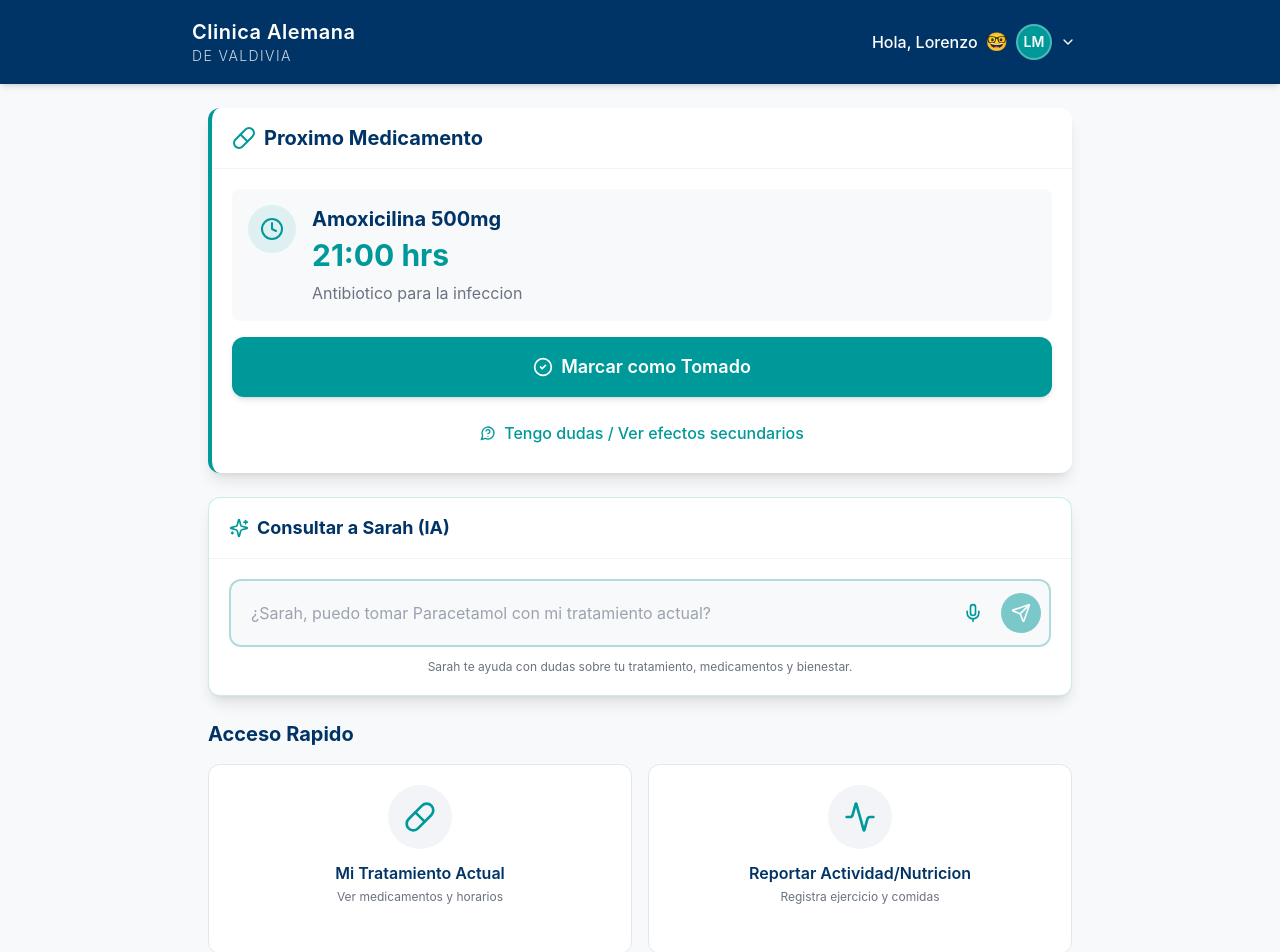
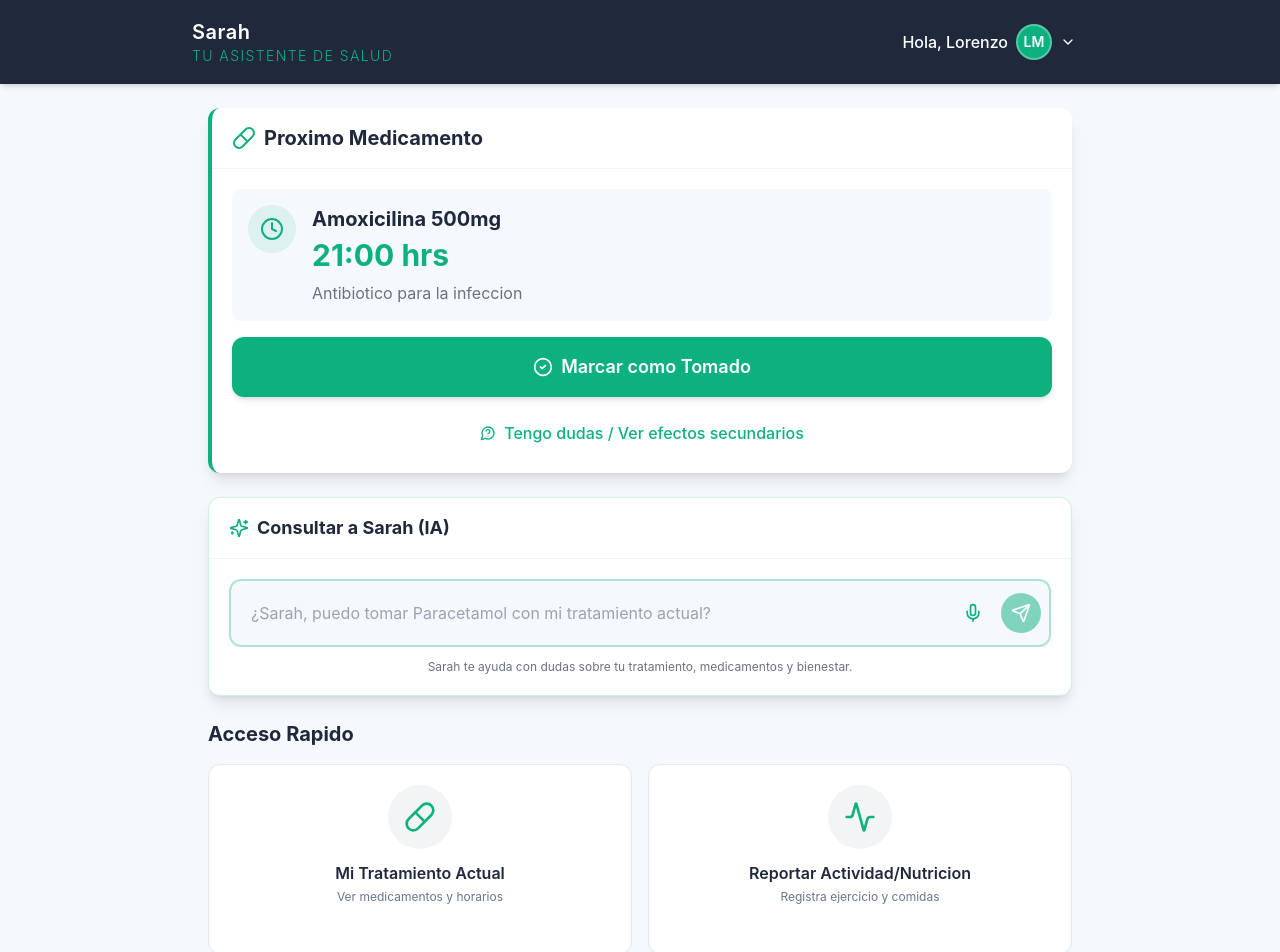
Before and after one commit to Proyecto-Sarah-AI/sarah-ui-paciente, a React (Vite) app: page /home in a window 1280 px wide. Shown: the top 952 px of the page. Built offline with nearby package versions, Linux system fonts and the light colour scheme.

Commit message:
Reconfiguracion de docker-compose, eliminacion de logos y nueva paleta de colores

```diff
--- a/src/App.jsx
+++ b/src/App.jsx
@@ -7,11 +7,11 @@ import Home from './pages/home/Home'
 function App() {
   return (
     <Routes>
-      <Route path="/" element={<Navigate to="/consent" replace />} />
+      <Route path="/" element={<Navigate to="/login" replace />} />
       <Route path="/consent" element={<Consent />} />
       <Route path="/login" element={<Login />} />
       <Route path="/home" element={<Home />} />
-      <Route path="*" element={<Navigate to="/consent" replace />} />
+      <Route path="*" element={<Navigate to="/login" replace />} />
     </Routes>
   )
 }
--- a/src/index.css
+++ b/src/index.css
@@ -2,16 +2,21 @@
 @tailwind components;
 @tailwind utilities;
 :root {
-  --ca-navy:       #003366;
-  --ca-teal:       #009EB6;
-  --ca-teal-dark:  #007A8E;
-  --ca-teal-light: #E6F6F9;
+  --ca-bg:         #f5f8fd;
+  --ca-bg-secondary: #dfe2e8;
+  --ca-text:       #1f293b;
+  --ca-text-secondary: #67778c;
+  --ca-accent:     #0db17f;
+  --ca-accent-hover: #17785a;
+  --ca-navy:       #1f293b;
+  --ca-teal:       #0db17f;
+  --ca-teal-dark:  #17785a;
+  --ca-teal-light: #e8f7f2;
   --ca-white:      #FFFFFF;
-  --ca-gray-light: #F4F7FA;
-  --ca-gray:       #7A8EA3;
-  --ca-gray-dark:  #3A4A5C;
-  --ca-text:       #1A2C3D;
-  --ca-disabled:   #B0BEC8;
+  --ca-gray-light: #f5f8fd;
+  --ca-gray:       #67778c;
+  --ca-gray-dark:  #1f293b;
+  --ca-disabled:   #9ba5b3;
 }
 
 *, *::before, *::after {
@@ -26,7 +31,7 @@ html, body, #root {
 
 body {
   font-family: 'Inter', 'Segoe UI', Arial, sans-serif;
-  background-color: var(--ca-gray-light);
+  background-color: var(--ca-bg);
   color: var(--ca-text);
   min-height: 100vh;
 }
--- a/src/pages/consent/Consent.jsx
+++ b/src/pages/consent/Consent.jsx
@@ -18,7 +18,7 @@ export default function Consent() {
       await new Promise((resolve) => setTimeout(resolve, 1500))
       localStorage.setItem('sarah_consent_status', 'accepted')
       localStorage.setItem('sarah_consent_timestamp', new Date().toISOString())
-      window.location.assign('/login')
+      window.location.assign('/home')
     } finally {
       setLoading(false)
     }
@@ -26,19 +26,6 @@ export default function Consent() {
 
   return (
     <div className="consent-container">
-      <header className="consent-header">
-        <div className="consent-logo-block">
-          <svg className="consent-logo-icon" viewBox="0 0 40 40" xmlns="http://www.w3.org/2000/svg" aria-hidden="true">
-            <circle cx="20" cy="20" r="20" fill="#FFFFFF" fillOpacity="0.15" />
-            <path d="M20 8 L22 17 H31 L24 23 L27 32 L20 26 L13 32 L16 23 L9 17 H18 Z" fill="#FFFFFF" />
-          </svg>
-          <div>
-            <span className="consent-logo-name">Clínica Alemana</span>
-            <span className="consent-logo-sub">de Valdivia</span>
-          </div>
-        </div>
-      </header>
-
       <main className="consent-card">
         <div className="consent-card-accent" aria-hidden="true" />
 
@@ -69,8 +56,7 @@ export default function Consent() {
             </p>
             <p>
               Usted tiene derecho a acceder, rectificar y cancelar sus datos personales en
-              cualquier momento, comunicándose directamente con el equipo de la Clínica Alemana
-              de Valdivia.
+              cualquier momento, comunicándose directamente con el equipo médico.
             </p>
             <p>
               El uso de este sistema es voluntario. Puede interrumpir su participación en
@@ -136,9 +122,6 @@ export default function Consent() {
         </div>
       </main>
 
-      <footer className="consent-footer">
-        <p>© {new Date().getFullYear()} Clínica Alemana de Valdivia · Todos los derechos reservados</p>
-      </footer>
     </div>
   )
 }
--- a/src/pages/home/Home.jsx
+++ b/src/pages/home/Home.jsx
@@ -22,14 +22,14 @@ function DashboardHeader({ onLogout }) {
   const [isDropdownOpen, setIsDropdownOpen] = useState(false)
 
   return (
-    <header className="w-full bg-[#003366] text-white py-4 px-4 md:px-6 sticky top-0 z-50 shadow-md">
+    <header className="w-full bg-[#1f293b] text-white py-4 px-4 md:px-6 sticky top-0 z-50 shadow-md">
       <div className="max-w-4xl mx-auto flex items-center justify-between">
         <div className="flex flex-col">
           <span className="text-lg md:text-xl font-semibold tracking-wide">
-            Clinica Alemana
+            Sarah
           </span>
-          <span className="text-xs md:text-sm text-white/80 font-light tracking-widest uppercase">
-            de Valdivia
+          <span className="text-xs md:text-sm text-[#0db17f] font-light tracking-widest uppercase">
+            Tu Asistente de Salud
           </span>
         </div>
 
@@ -41,10 +41,8 @@ function DashboardHeader({ onLogout }) {
             <span className="text-sm md:text-base font-medium hidden sm:inline">
               Hola, Lorenzo
             </span>
-            <span className="text-lg" role="img" aria-label="nerd face">
-              🤓
-            </span>
-            <div className="h-9 w-9 rounded-full border-2 border-white/30 bg-[#009999] flex items-center justify-center text-white text-sm font-semibold">
+
+            <div className="h-9 w-9 rounded-full border-2 border-white/30 bg-[#0db17f] flex items-center justify-center text-white text-sm font-semibold">
               LM
             </div>
             <ChevronDown className={`h-4 w-4 transition-transform ${isDropdownOpen ? 'rotate-180' : ''}`} />
@@ -103,10 +101,10 @@ function MedicationWidget() {
   const [isTaken, setIsTaken] = useState(false)
 
   return (
-    <div className="bg-white rounded-xl border-l-4 border-l-[#009999] shadow-lg overflow-hidden">
+    <div className="bg-white rounded-xl border-l-4 border-l-[#0db17f] shadow-lg overflow-hidden">
       <div className="px-5 py-4 border-b border-gray-100">
-        <h2 className="flex items-center gap-2 text-[#003366] text-lg md:text-xl font-bold">
-          <Pill className="h-5 w-5 md:h-6 md:w-6 text-[#009999]" />
+        <h2 className="flex items-center gap-2 text-[#1f293b] text-lg md:text-xl font-bold">
+          <Pill className="h-5 w-5 md:h-6 md:w-6 text-[#0db17f]" />
           Proximo Medicamento
         </h2>
       </div>
@@ -131,15 +129,15 @@ function MedicationWidget() {
           </div>
         ) : (
           <>
-            <div className="flex items-start gap-4 p-4 bg-[#F7F9FB] rounded-lg">
-              <div className="rounded-full bg-[#009999]/10 p-3 shrink-0">
-                <Clock className="h-6 w-6 text-[#009999]" />
+            <div className="flex items-start gap-4 p-4 bg-[#f5f8fd] rounded-lg">
+              <div className="rounded-full bg-[#0db17f]/10 p-3 shrink-0">
+                <Clock className="h-6 w-6 text-[#0db17f]" />
               </div>
               <div className="flex-1 min-w-0">
-                <h3 className="text-lg md:text-xl font-bold text-[#003366]">
+                <h3 className="text-lg md:text-xl font-bold text-[#1f293b]">
                   Amoxicilina 500mg
                 </h3>
-                <p className="text-2xl md:text-3xl font-bold text-[#009999] mt-1">
+                <p className="text-2xl md:text-3xl font-bold text-[#0db17f] mt-1">
                   21:00 hrs
                 </p>
                 <p className="text-sm md:text-base text-gray-500 mt-2">
@@ -150,13 +148,13 @@ function MedicationWidget() {
 
             <button
               onClick={() => setIsTaken(true)}
-              className="w-full flex items-center justify-center gap-2 bg-[#009999] hover:bg-[#007777] text-white text-base md:text-lg font-semibold py-4 rounded-xl shadow-md transition-all hover:scale-[1.02] active:scale-[0.98]"
+              className="w-full flex items-center justify-center gap-2 bg-[#0db17f] hover:bg-[#17785a] text-white text-base md:text-lg font-semibold py-4 rounded-xl shadow-md transition-all hover:scale-[1.02] active:scale-[0.98]"
             >
               <CheckCircle2 className="h-5 w-5" />
               Marcar como Tomado
             </button>
 
-            <button className="flex items-center justify-center gap-2 w-full text-[#009999] hover:text-[#007777] text-sm md:text-base font-medium py-2 transition-colors hover:underline underline-offset-4">
+            <button className="flex items-center justify-center gap-2 w-full text-[#0db17f] hover:text-[#17785a] text-sm md:text-base font-medium py-2 transition-colors hover:underline underline-offset-4">
               <MessageCircleQuestion className="h-4 w-4" />
               Tengo dudas / Ver efectos secundarios
             </button>
@@ -180,22 +178,22 @@ function AIAssistantInput() {
   }
 
   return (
-    <div className="bg-white rounded-xl shadow-lg border border-[#009999]/20 overflow-hidden">
+    <div className="bg-white rounded-xl shadow-lg border border-[#0db17f]/20 overflow-hidden">
       <div className="px-5 py-4 border-b border-gray-100">
-        <h2 className="flex items-center gap-2 text-[#003366] text-base md:text-lg font-bold">
-          <Sparkles className="h-5 w-5 text-[#009999]" />
+        <h2 className="flex items-center gap-2 text-[#1f293b] text-base md:text-lg font-bold">
+          <Sparkles className="h-5 w-5 text-[#0db17f]" />
           Consultar a Sarah (IA)
         </h2>
       </div>
       <div className="p-5">
         <form onSubmit={handleSubmit} className="relative">
-          <div className="flex items-center gap-2 p-2 bg-[#F7F9FB] rounded-xl border-2 border-[#009999]/30 focus-within:border-[#009999] transition-colors">
+          <div className="flex items-center gap-2 p-2 bg-[#f5f8fd] rounded-xl border-2 border-[#0db17f]/30 focus-within:border-[#0db17f] transition-colors">
             <input
               type="text"
               value={query}
               onChange={(e) => setQuery(e.target.value)}
               placeholder="¿Sarah, puedo tomar Paracetamol con mi tratamiento actual?"
-              className="flex-1 bg-transparent border-none outline-none px-3 py-3 text-sm md:text-base text-[#1a1a2e] placeholder:text-gray-400"
+              className="flex-1 bg-transparent border-none outline-none px-3 py-3 text-sm md:text-base text-[#1f293b] placeholder:text-gray-400"
               aria-label="Pregunta a Sarah"
             />
             <button
@@ -204,7 +202,7 @@ function AIAssistantInput() {
               className={`shrink-0 h-10 w-10 rounded-full flex items-center justify-center transition-colors ${
                 isListening
                   ? 'bg-red-100 text-red-600 hover:bg-red-200'
-                  : 'hover:bg-[#009999]/10 text-[#009999]'
+                  : 'hover:bg-[#0db17f]/10 text-[#0db17f]'
               }`}
               aria-label={isListening ? 'Detener grabacion' : 'Iniciar grabacion de voz'}
             >
@@ -213,7 +211,7 @@ function AIAssistantInput() {
             <button
               type="submit"
               disabled={!query.trim()}
-              className="shrink-0 h-10 w-10 rounded-full bg-[#009999] hover:bg-[#007777] text-white flex items-center justify-center disabled:opacity-50 disabled:cursor-not-allowed transition-colors"
+              className="shrink-0 h-10 w-10 rounded-full bg-[#0db17f] hover:bg-[#17785a] text-white flex items-center justify-center disabled:opacity-50 disabled:cursor-not-allowed transition-colors"
               aria-label="Enviar pregunta"
             >
               <Send className="h-5 w-5" />
@@ -237,20 +235,20 @@ function AIAssistantInput() {
 function QuickAccessCard({ title, icon, href, description }) {
   return (
     <a href={href} className="block group">
-      <div className="h-full bg-white rounded-xl border border-gray-200 hover:shadow-lg transition-all duration-200 hover:border-[#009999]/50 hover:scale-[1.02] active:scale-[0.98] cursor-pointer">
+      <div className="h-full bg-white rounded-xl border border-gray-200 hover:shadow-lg transition-all duration-200 hover:border-[#0db17f]/50 hover:scale-[1.02] active:scale-[0.98] cursor-pointer">
         <div className="p-4 md:p-5 flex flex-col items-center text-center space-y-3">
-          <div className="rounded-full bg-[#003366]/5 p-4 group-hover:bg-[#009999]/10 transition-colors">
+          <div className="rounded-full bg-[#1f293b]/5 p-4 group-hover:bg-[#0db17f]/10 transition-colors">
             {icon}
           </div>
           <div className="space-y-1">
-            <h3 className="font-semibold text-[#003366] text-sm md:text-base leading-tight">
+            <h3 className="font-semibold text-[#1f293b] text-sm md:text-base leading-tight">
               {title}
             </h3>
             {description ? (
-              <p className="text-xs text-gray-500 hidden md:block">{description}</p>
+              <p className="text-xs text-[#67778c] hidden md:block">{description}</p>
             ) : null}
           </div>
-          <ChevronRight className="h-4 w-4 text-[#009999] opacity-0 group-hover:opacity-100 transition-opacity" />
+          <ChevronRight className="h-4 w-4 text-[#0db17f] opacity-0 group-hover:opacity-100 transition-opacity" />
         </div>
       </div>
     </a>
@@ -262,32 +260,32 @@ function QuickAccessGrid() {
     {
       title: 'Mi Tratamiento Actual',
       description: 'Ver medicamentos y horarios',
-      icon: <Pill className="h-7 w-7 md:h-8 md:w-8 text-[#009999]" />,
+      icon: <Pill className="h-7 w-7 md:h-8 md:w-8 text-[#0db17f]" />,
       href: '#tratamiento',
     },
     {
       title: 'Reportar Actividad/Nutricion',
       description: 'Registra ejercicio y comidas',
-      icon: <Activity className="h-7 w-7 md:h-8 md:w-8 text-[#009999]" />,
+      icon: <Activity className="h-7 w-7 md:h-8 md:w-8 text-[#0db17f]" />,
       href: '#actividad',
     },
     {
       title: 'Mis Avances y Adherencia',
       description: 'Seguimiento de tu progreso',
-      icon: <Target className="h-7 w-7 md:h-8 md:w-8 text-[#009999]" />,
+      icon: <Target className="h-7 w-7 md:h-8 md:w-8 text-[#0db17f]" />,
       href: '#avances',
     },
     {
       title: 'Contactar a mi Equipo Medico',
       description: 'Comunicacion directa',
-      icon: <Stethoscope className="h-7 w-7 md:h-8 md:w-8 text-[#009999]" />,
+      icon: <Stethoscope className="h-7 w-7 md:h-8 md:w-8 text-[#0db17f]" />,
       href: '#equipo-medico',
     },
   ]
 
   return (
     <section aria-labelledby="quick-access-title">
-      <h2 id="quick-access-title" className="text-lg md:text-xl font-bold text-[#003366] mb-4">
+      <h2 id="quick-access-title" className="text-lg md:text-xl font-bold text-[#1f293b] mb-4">
         Acceso Rapido
       </h2>
       <div className="grid grid-cols-2 gap-3 md:gap-4">
@@ -316,7 +314,7 @@ export default function Home() {
   }
 
   return (
-    <div className="min-h-screen bg-[#F7F9FB]">
+    <div className="min-h-screen bg-[#f5f8fd]">
       <DashboardHeader onLogout={handleLogout} />
 
       <main className="max-w-4xl mx-auto px-4 py-6 space-y-6">
@@ -332,11 +330,8 @@ export default function Home() {
         <QuickAccessGrid />
 
         <footer className="text-center py-6">
-          <p className="text-xs text-gray-500">
-            Sarah - Tu Companero de Salud Inteligente
-          </p>
-          <p className="text-xs text-gray-500 mt-1">
-            © 2026 Clinica Alemana de Valdivia
+          <p className="text-xs text-[#67778c]">
+            Sarah - Tu Asistente de Salud Inteligente
           </p>
         </footer>
       </main>
--- a/tailwind.config.js
+++ b/tailwind.config.js
@@ -1,16 +1,31 @@
 /** @type {import('tailwindcss').Config} */
 export default {
+  // Aquí le decimos a Tailwind en qué archivos debe buscar las clases
   content: [
     "./index.html",
     "./src/**/*.{js,ts,jsx,tsx}",
   ],
+  darkMode: 'class',
   theme: {
     extend: {
       colors: {
-        // Aquí podrías agregar los colores exactos de la clínica si quieres ser pro
-        primary: "#004a99",
-        secondary: "#009999",
-      }
+        brand: {
+          background: "#f5f8fd",
+          surface: "#dfe2e8",
+          primary: "#1f293b",
+          secondary: "#67778c",
+          accent: "#0db17f",
+          hover: "#17785a",
+          dark: {
+            background: "#1f273a",
+            surface: "#1c2436",
+            primary: "#f1f6fa",
+            secondary: "#90a1b2",
+            accent: "#35b498",
+            hover: "#12956c",
+          }
+        }
+      },
     },
   },
   plugins: [],
```
Also changed, not shown: docker-compose.yml (+15 -4 lines), src/pages/consent/Consent.css (+6 -47 lines), src/pages/login/Login.css (+11 -11 lines), src/pages/login/Login.jsx (+1 -7 lines), vercel.json (added), 2 other files (tests, documents, lock files or other folders).
